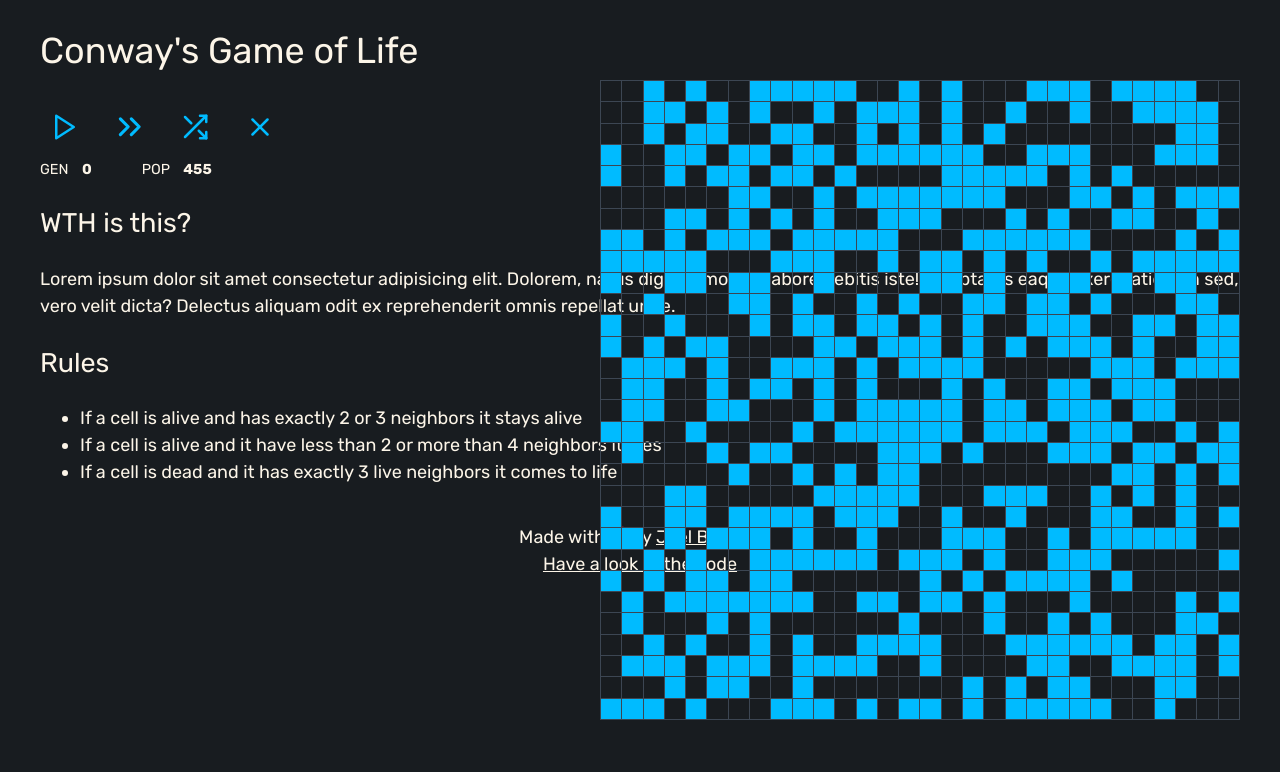
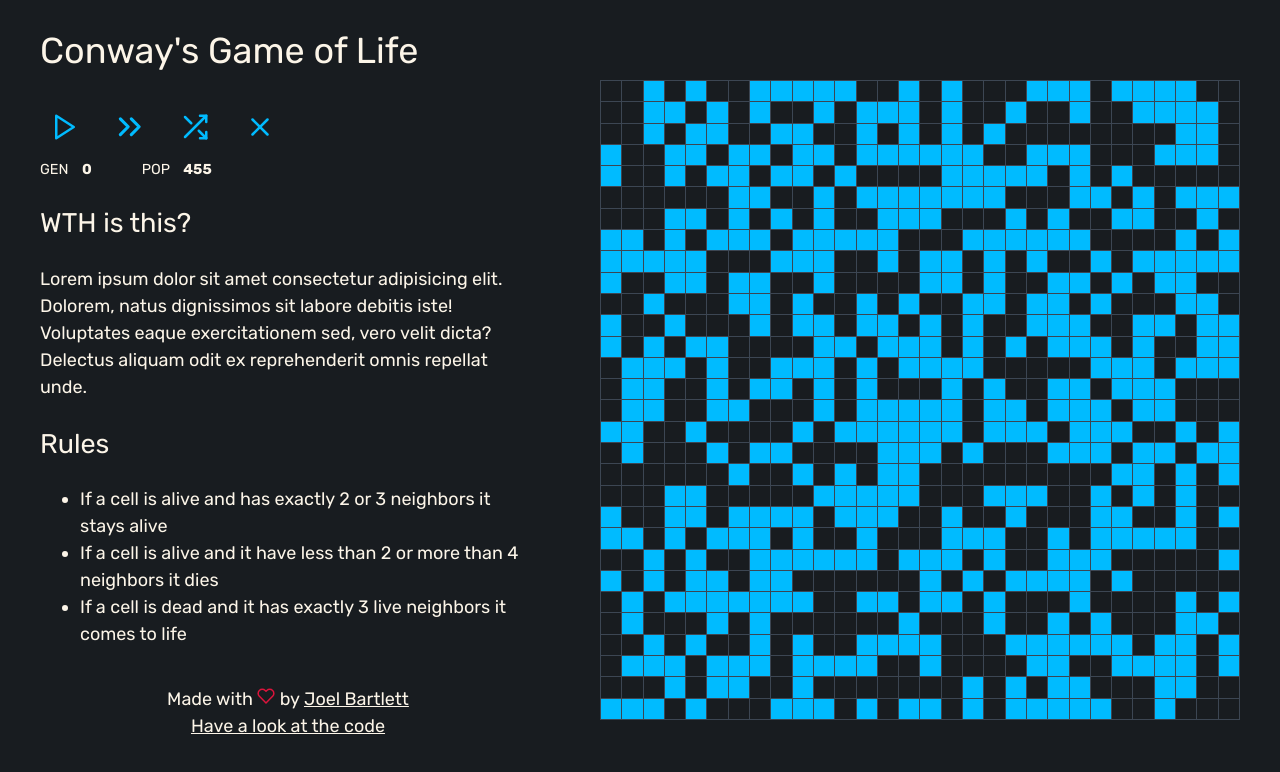
Before and after one commit to murbar/conways, a React (Create React App) app: page / in a window 1280 px wide. Shown: the top 772 px of the page. Built offline with nearby package versions, Linux system fonts and the light colour scheme.

Commit message:
Add desktop styles

```diff
--- a/src/App.js
+++ b/src/App.js
@@ -12,8 +12,14 @@ const AppWrapper = styled.div`
   padding: 0 2rem 3rem;
   margin: 0 auto;
   position: relative;
+  min-width: 320px;
   ${media.phone`
     padding: 0 4rem 3rem;
+  `}
+  ${media.desktop`
+    padding: 0 4rem 3rem;
+    width: 45vw;
+    margin: 0 55vw 0 0;
   `}
 `;
 
```
